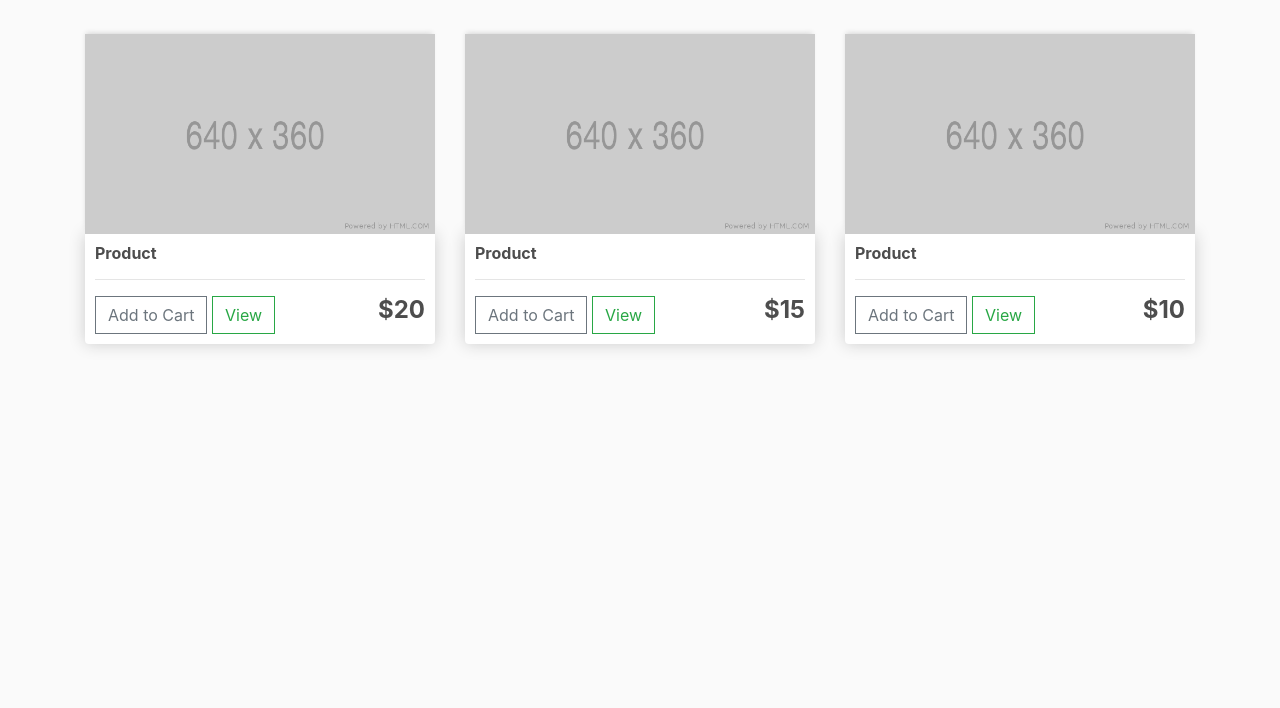
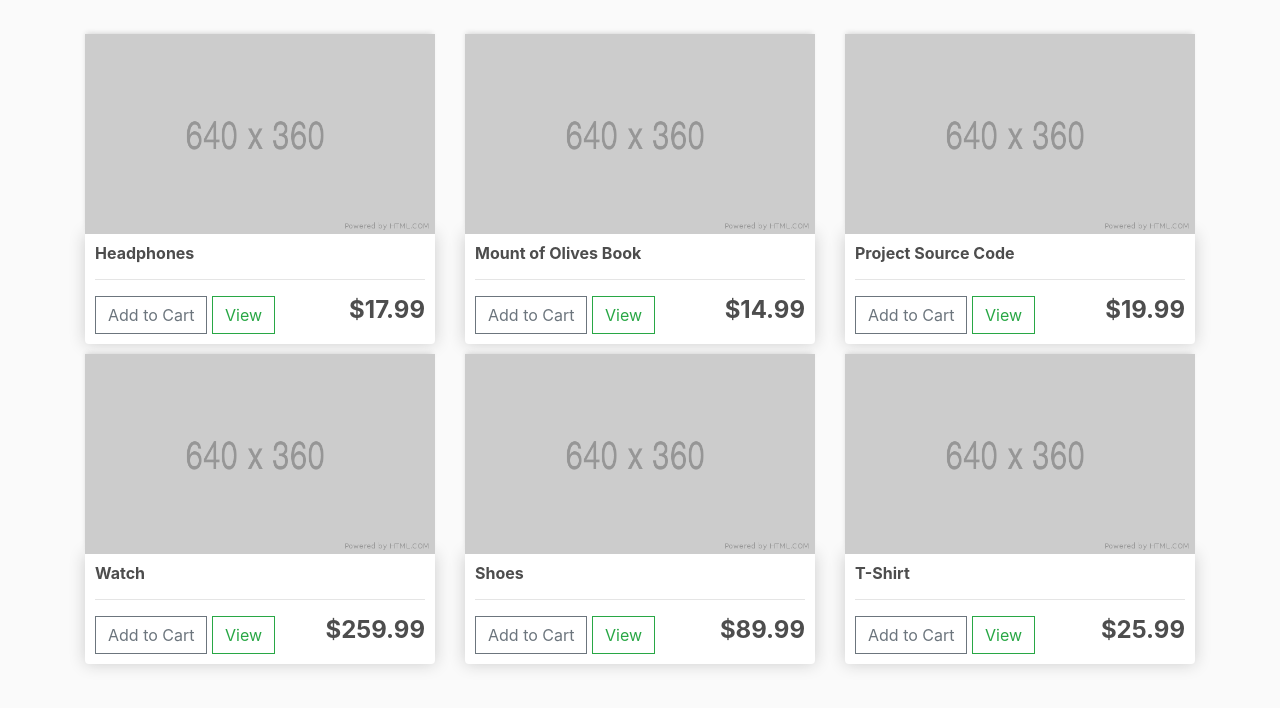
Before and after one commit to isazadesabuhi/Ecommerce-Project, a Django app: template ecommerce/store/templates/store/store.html in a window 1280 px wide. Shown: the part 57-765 px from the top of the page. Run offline with Django 4.2, Linux system fonts and the light colour scheme; the template is opened without the code that fills it: values that come from a table or form of the project are taken from there, others are empty; data comes from the database, SQL or seed files in the repository; parts of the project's set-up code (start-up, migrations or seed data) failed here and were passed over; some libraries are stand-ins or nearby versions.

Commit message:
rendering products

```diff
--- a/ecommerce/store/templates/store/store.html
+++ b/ecommerce/store/templates/store/store.html
@@ -2,44 +2,20 @@
 {% load static %}
 {% block content %}
 	<div class="row">
+		{% for product in products %}
 		<div class="col-lg-4">
 			<img class="thumbnail" src="{% static 'images/placeholder.png' %}">
 			<div class="box-element product">
-				<h6><strong>Product</strong></h6>
+				<h6><strong>{{product.name}}</strong></h6>
 				<hr>
 
 				<button  class="btn btn-outline-secondary add-btn">Add to Cart</button>
 				<a class="btn btn-outline-success" href="#">View</a>
-				<h4 style="display: inline-block; float: right"><strong>$20</strong></h4>
+				<h4 style="display: inline-block; float: right"><strong>${{product.price}}</strong></h4>
 
 			</div>
 		</div>
-
-		<div class="col-lg-4">
-			<img class="thumbnail" src="{% static 'images/placeholder.png' %}">
-			<div class="box-element product">
-				<h6><strong>Product</strong></h6>
-				<hr>
-
-				<button  class="btn btn-outline-secondary add-btn">Add to Cart</button>
-				<a class="btn btn-outline-success" href="#">View</a>
-				<h4 style="display: inline-block; float: right"><strong>$15</strong></h4>
-
-			</div>
-		</div>
-
-		<div class="col-lg-4">
-			<img class="thumbnail" src="{% static 'images/placeholder.png' %}">
-			<div class="box-element product">
-				<h6><strong>Product</strong></h6>
-				<hr>
-
-				<button  class="btn btn-outline-secondary add-btn">Add to Cart</button>
-				<a class="btn btn-outline-success" href="#">View</a>
-				<h4 style="display: inline-block; float: right"><strong>$10</strong></h4>
-
-			</div>
-		</div>
+		{% endfor %}
 	</div>
 
 {% endblock content %}
--- a/ecommerce/store/views.py
+++ b/ecommerce/store/views.py
@@ -1,8 +1,10 @@
 from django.shortcuts import render
+from .models import *
 
 # Create your views here.
 def store(request):
-    context = {}
+    products = Product.objects.all()
+    context = {'products':products}
     return render(request, 'store/store.html', context)
 
 def cart(request):
```
Also changed, not shown: ecommerce/store/admin.py (line endings or trailing spaces).
